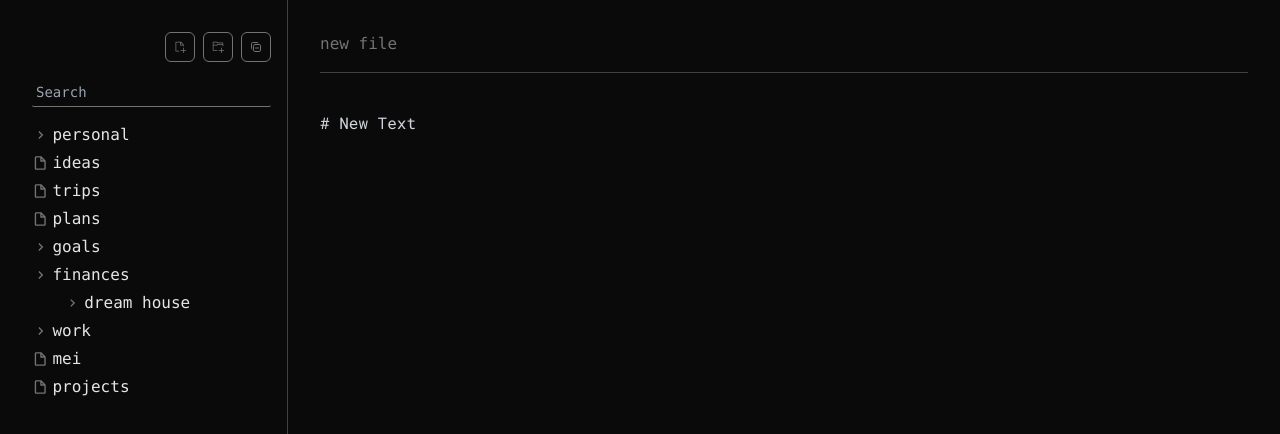
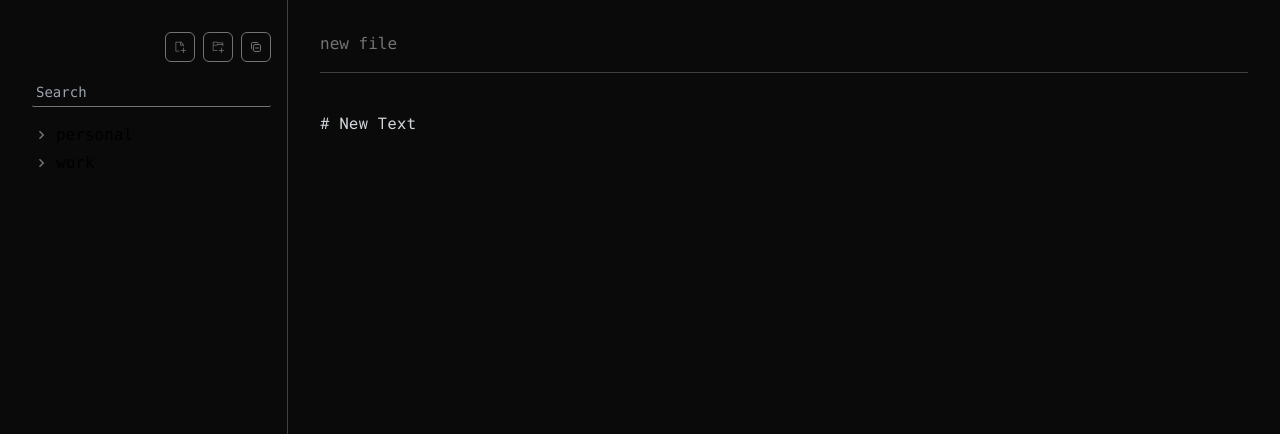
Before and after one commit to pdrmenezes/notes, a Next.js app: page / in a window 1280 px wide. Shown: the top 434 px of the page. Built offline with nearby package versions, Linux system fonts and the light colour scheme.

Commit message:
feat: create recursive file node component

```diff
--- /dev/null
+++ b/src/components/file-node.tsx
@@ -0,0 +1,62 @@
+"use client";
+import Link from "next/link";
+import { useRouter } from "next/navigation";
+import { useState } from "react";
+import { BiChevronRight, BiFileBlank } from "react-icons/bi";
+
+export type FileNode = {
+  id: number;
+  name: string;
+  nodes?: FileNode[];
+  parentDirectory?: string;
+  isDirectory: boolean;
+};
+
+type FileNodeProps = {
+  fileNode: FileNode;
+};
+
+export function FileNode({ fileNode }: FileNodeProps) {
+  const router = useRouter();
+  const [isOpen, setIsOpen] = useState(false);
+
+  return (
+    <li>
+      <span
+        title={fileNode.name}
+        className="flex items-center gap-1.5 hover:bg-[#282E34] cursor-pointer"
+        onClick={() => {
+          if (!fileNode.isDirectory) {
+            router.push(
+              `/${
+                fileNode.parentDirectory ? fileNode.parentDirectory + "/" : ""
+              }${fileNode.name.split(" ").join("-")}`
+            );
+          }
+          setIsOpen((prev) => !prev);
+        }}
+      >
+        {fileNode.isDirectory && fileNode.nodes ? (
+          <BiChevronRight
+            size={18}
+            className={`text-neutral-500 flex-shrink-0 ${
+              isOpen ? "rotate-90" : ""
+            }`}
+          />
+        ) : (
+          <BiFileBlank size={18} className="text-neutral-500 flex-shrink-0" />
+        )}
+        <p className="truncate">{fileNode.name}</p>
+      </span>
+      {isOpen && (
+        <ul className="pl-4">
+          {fileNode.nodes &&
+            fileNode.nodes?.length > 0 &&
+            fileNode?.nodes?.map((node) => (
+              <FileNode fileNode={node} key={node.id} />
+            ))}
+        </ul>
+      )}
+    </li>
+  );
+}
--- a/src/components/sidebar.tsx
+++ b/src/components/sidebar.tsx
@@ -1,18 +1,10 @@
 "use client";
-import { BiChevronDown, BiChevronRight, BiFileBlank } from "react-icons/bi";
 import { MOCK_FILE_TREE } from "@/constants/mocked-data";
-import Link from "next/link";
 import { VscNewFile, VscNewFolder } from "react-icons/vsc";
-import { getFileDepth } from "@/lib/utils";
-import { useState } from "react";
 import { TbCopyMinus } from "react-icons/tb";
+import { FileNode } from "./file-node";
 
 export function Sidebar() {
-  const [openDirectories, setOpenDirectories] = useState<string[]>([]);
-  const [directories, setDirectories] = useState(
-    MOCK_FILE_TREE.filter((node) => node.isDirectory)
-  );
-
   return (
     <aside className="h-full border-r border-r-neutral-700 pb-4 pl-8 pr-4 pt-8 font-mono">
       <div className="flex flex-col gap-4">
@@ -21,24 +13,30 @@ export function Sidebar() {
             <button
               title="New file"
               className="rounded-md border border-neutral-500 bg-transparent p-2 text-neutral-500 hover:bg-neutral-800"
+              // TODO: create new file function
+              onClick={() => {}}
             >
               <VscNewFile size={12} />
             </button>
             <button
               title="New folder"
               className="rounded-md border border-neutral-500 bg-transparent p-2 text-neutral-500 hover:bg-neutral-800"
+              // TODO: create new folder function
+              onClick={() => {}}
             >
               <VscNewFolder size={12} />
             </button>
             <button
               title="Collapse folders"
               className="rounded-md border border-neutral-500 bg-transparent p-2 text-neutral-500 hover:bg-neutral-800"
-              onClick={() => setOpenDirectories([])}
+              // TODO: collapse folders
+              onClick={() => {}}
             >
               <TbCopyMinus size={12} />
             </button>
           </div>
           <form id="search-form" role="search">
+          {/* TODO: filter folders & files */}
             <input
               id="q"
               className="w-full rounded-sm border-b border-neutral-500 bg-transparent p-1 text-sm focus-within:border-neutral-400 focus-within:outline-none"
@@ -51,52 +49,14 @@ export function Sidebar() {
         </div>
 
         <div className="flex flex-col gap-4">
-          <div id="file-list" className="flex flex-col gap-1">
+          <ul id="file-list" className="flex flex-col gap-1">
             {!MOCK_FILE_TREE.length && (
               <p className="italic text-neutral-500">No files yet.</p>
             )}
-            {MOCK_FILE_TREE.map((leaf) => {
-              const fileDepth = getFileDepth(leaf.parentDirectory);
-              console.log(leaf.name, fileDepth);
-
-              const indentingStyling = `pl-${fileDepth * 4}`;
-              return (
-                <div
-                  className={`inline-flex items-center gap-1 hover:bg-[#282E34] ${indentingStyling}`}
-                  key={leaf.parentDirectory + leaf.name.split(" ").join("-")}
-                  onClick={() => {
-                    if (!leaf.isDirectory) return;
-
-                    if (openDirectories.includes(leaf.id)) {
-                      setOpenDirectories(
-                        openDirectories.filter((dir) => dir !== leaf.id)
-                      );
-                    } else {
-                      setOpenDirectories([...openDirectories, leaf.id]);
-                    }
-                  }}
-                >
-                  {leaf.isDirectory &&
-                  openDirectories.find((el) => el === leaf.id) ? (
-                    <BiChevronDown size={18} className="text-neutral-500" />
-                  ) : leaf.isDirectory &&
-                    !openDirectories.find((el) => el === leaf.id) ? (
-                    <BiChevronRight size={18} className="text-neutral-500" />
-                  ) : (
-                    <BiFileBlank size={18} className="text-neutral-500" />
-                  )}
-                  <Link
-                    href={`/${
-                      leaf.parentDirectory ? leaf.parentDirectory + "/" : ""
-                    }${leaf.name.split(" ").join("-")}`}
-                    className={`w-full cursor-pointer text-neutral-200`}
-                  >
-                    {leaf.name}
-                  </Link>
-                </div>
-              );
-            })}
-          </div>
+            {MOCK_FILE_TREE.map((node) => (
+              <FileNode fileNode={node} key={node.id} />
+            ))}
+          </ul>
         </div>
       </div>
     </aside>
--- a/src/constants/mocked-data.ts
+++ b/src/constants/mocked-data.ts
@@ -1,73 +1,96 @@
 export const MOCK_FILE_TREE = [
   {
-    id: "1",
+    id: 1,
     name: "personal",
     isDirectory: true,
     parentDirectory: undefined,
-    isOpen: true,
-  },
+    nodes: [
       {
-    id: "2",
+        id: 2,
         name: "ideas",
         isDirectory: false,
         parentDirectory: "personal",
-    isOpen: false,
       },
       {
-    id: "3",
+        id: 3,
         name: "trips",
         isDirectory: false,
         parentDirectory: "personal",
-    isOpen: false,
       },
       {
-    id: "4",
+        id: 4,
         name: "plans",
         isDirectory: false,
         parentDirectory: "personal",
-    isOpen: false,
       },
       {
-    id: "5",
+        id: 5,
         name: "goals",
         isDirectory: true,
         parentDirectory: "personal",
-    isOpen: false,
+        nodes: [],
       },
       {
-    id: "6",
+        id: 6,
         name: "finances",
         isDirectory: true,
         parentDirectory: "personal",
-    isOpen: true,
-  },
+        nodes: [
           {
-    id: "7",
+            id: 7,
             name: "dream house",
             isDirectory: true,
             parentDirectory: "personal/finances",
-    isOpen: true,
+            nodes: [
+              {
+                id: 12,
+                name: "property",
+                isDirectory: false,
+                parentDirectory: "personal/finances/dream-house",
               },
               {
-    id: "8",
+                id: 13,
+                name: "references",
+                isDirectory: false,
+                parentDirectory: "personal/finances/dream-house",
+              },
+              {
+                id: 14,
+                name: "big file name to test text truncating",
+                isDirectory: false,
+                parentDirectory: "personal/finances/dream-house",
+              },
+            ],
+          },
+          {
+            id: 11,
+            name: "cousin's wedding",
+            isDirectory: false,
+            parentDirectory: "personal/finances",
+          },
+        ],
+      },
+    ],
+  },
+  {
+    id: 8,
     name: "work",
     isDirectory: true,
     parentDirectory: undefined,
-    isOpen: true,
-  },
+    nodes: [
       {
-    id: "9",
+        id: 9,
         name: "mei",
         isDirectory: false,
         parentDirectory: "work",
-    isOpen: false,
       },
       {
-    id: "10",
+        id: 10,
         name: "projects",
         isDirectory: false,
         parentDirectory: "work",
-    isOpen: false,
+      },
+    ],
   },
 ];
 
```
Lines whose indentation alone changed are shown as unchanged.
